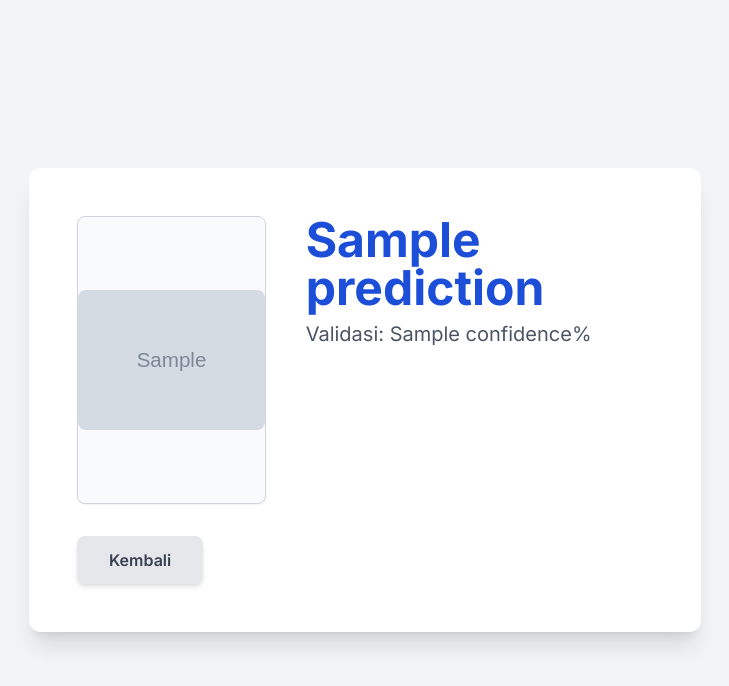
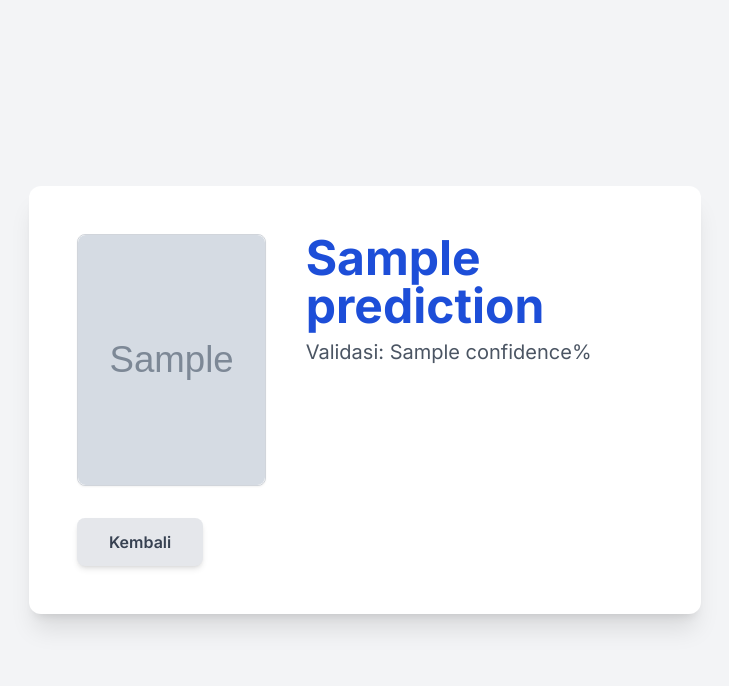
Before and after one commit to Zalsaputri/mangoklasifikas, a Flask app: template templates/results.html in a window 1280 px wide. Shown: the top 686 px of the page, without its empty margins (275-1004 px from the left). Run offline with Flask 3, Linux system fonts and the light colour scheme; the template is opened without the code that fills it: most values are stand-ins (such as "Sample title", 1, 10 or a date in 2020); grey boxes marked "Sample" are stand-in pictures; some libraries are stand-ins or nearby versions.

Commit message:
Update results.html

```diff
--- a/templates/results.html
+++ b/templates/results.html
@@ -1,13 +1,12 @@
 <!DOCTYPE html>
 <html lang="id">
 <head>
-    <meta charset="UTF-8">
-    <meta name="viewport" content="width=device-width, initial-scale=1.0">
+  <meta charset="UTF-8" />
+  <meta name="viewport" content="width=device-width, initial-scale=1.0" />
   <title>Hasil Klasifikasi Mangga</title>
   <!-- Tailwind CSS CDN -->
   <script src="https://cdn.tailwindcss.com"></script>
   <style>
-      /* Custom font for Inter, if not already available */
     @import url('https://fonts.googleapis.com/css2?family=Inter:wght@300;400;500;600;700&display=swap');
     body {
       font-family: 'Inter', sans-serif;
@@ -17,21 +16,27 @@
 <body class="bg-gray-100 min-h-screen flex items-center justify-center p-4 text-gray-800">
   <div class="bg-white p-8 md:p-12 rounded-xl shadow-xl w-full max-w-2xl flex flex-col items-start">
     <div class="prediction-section flex flex-col md:flex-row items-center md:items-start gap-8 md:gap-10 w-full mb-8">
-            <div class="image-area w-full md:w-1/2 lg:w-2/5 h-64 md:h-72 border border-gray-300 rounded-lg flex justify-center items-center overflow-hidden bg-gray-50 shadow-sm">
-                <img id="result-image" src="{{ image_url }}" alt="Gambar Mangga yang Diprediksi" class="max-w-full max-h-full object-contain block rounded-lg">
+
+      <!-- Area Gambar -->
+      <div class="image-area w-full md:w-1/2 lg:w-2/5 aspect-[3/4] border border-gray-300 rounded-lg overflow-hidden bg-gray-50 shadow-sm flex items-center justify-center">
+        <img id="result-image" src="{{ image_url }}" alt="Gambar Mangga yang Diprediksi"
+             class="w-full h-full object-cover rounded-lg" />
       </div>
+
+      <!-- Teks Prediksi -->
       <div class="text-area flex-grow text-center md:text-left">
         <h2 id="mango-name" class="text-4xl md:text-5xl font-extrabold text-blue-700 mb-2 leading-tight">
           {{ prediction }}
         </h2>
-                <!-- Menampilkan tingkat validasi -->
         <p class="text-xl text-gray-600">Validasi: {{ confidence }}%</p>
       </div>
     </div>
+
+    <!-- Tombol Kembali -->
     <div class="back-button-group w-full text-center md:text-left">
-            <button onclick="window.location.href = '/'" class="py-3 px-8 bg-gray-200 text-gray-700 font-semibold rounded-lg shadow-md hover:bg-gray-300 transition duration-300 ease-in-out focus:outline-none focus:ring-2 focus:ring-gray-400 focus:ring-opacity-75">
+      <a href="/" class="inline-block py-3 px-8 bg-gray-200 text-gray-700 font-semibold rounded-lg shadow-md hover:bg-gray-300 transition duration-300 ease-in-out focus:outline-none focus:ring-2 focus:ring-gray-400 focus:ring-opacity-75">
         Kembali
-            </button>
+      </a>
     </div>
   </div>
 </body>
```
Lines whose indentation alone changed are shown as unchanged.
